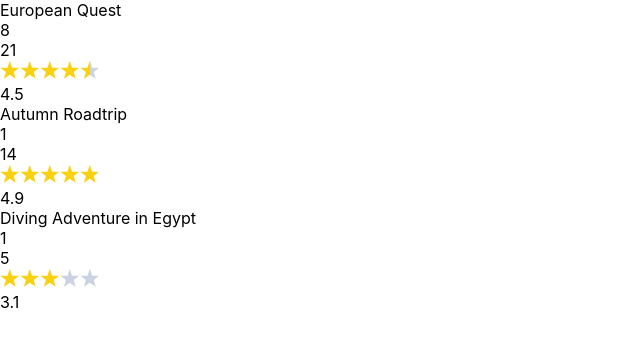
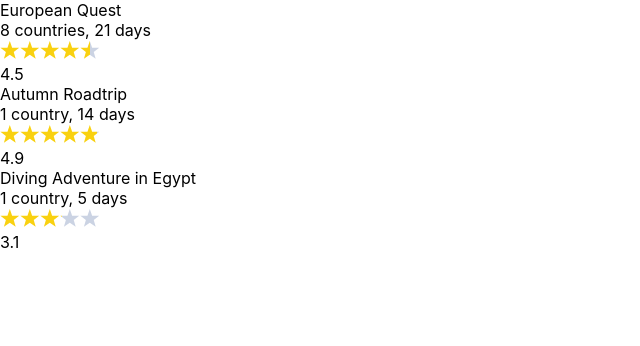
Before and after one commit to aaronsweeneyweb/chooose-test, a React (Create React App) app: page / in a window 1280 px wide. Shown: the top 346 px of the page, without its empty margins (0-640 px from the left). Built offline with nearby package versions, Linux system fonts and the light colour scheme; data requests are answered from the project's data file.

Commit message:
Adding functionality to generate trip subtitle

```diff
--- a/src/components/TripItem.tsx
+++ b/src/components/TripItem.tsx
@@ -9,13 +9,20 @@ const STAR_CONFIG = {
   spacing: '0px'
 }
 
+const getSubtitle = (countries: number, days: number) => {
+  const countryString = countries > 1 ? 'countries' : 'country';
+  const daysString = days > 1 ? 'days' : 'day';
+
+  return `${countries} ${countryString}, ${days} ${daysString}`;
+}
+
 const TripItem = (item: TripItemProps) => {
+  const subtitle = getSubtitle(item.countries, item.days);
 
   return (
     <div>
       <div>{item.title}</div>
-      <div>{item.countries}</div>
-      <div>{item.days}</div>
+      <div>{subtitle}</div>
       <StarRatings
         rating={item.rating}
         starRatedColor={STAR_CONFIG.color}
```
Also changed, not shown: 1 other file (tests, documents, lock files or other folders).
